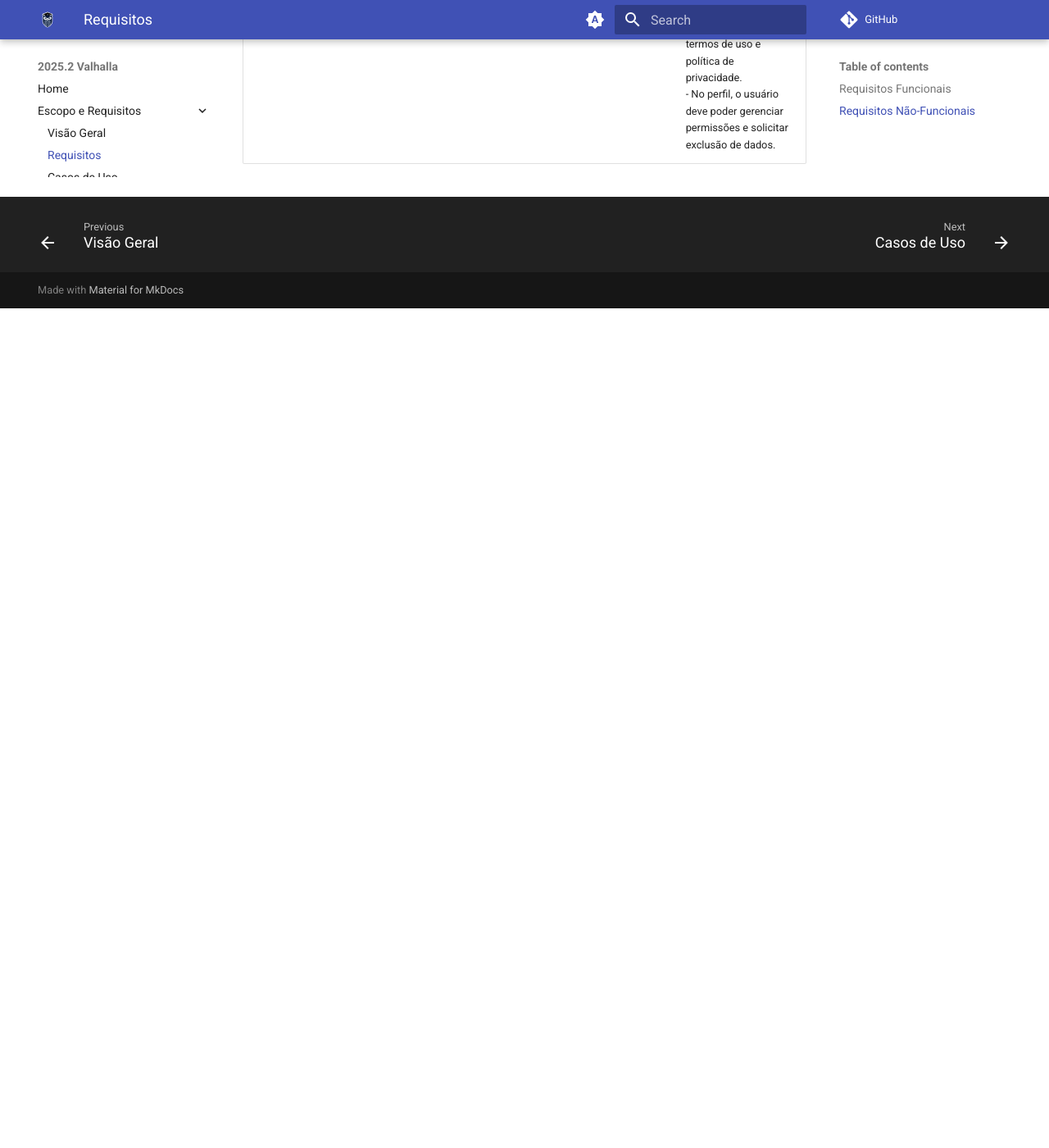
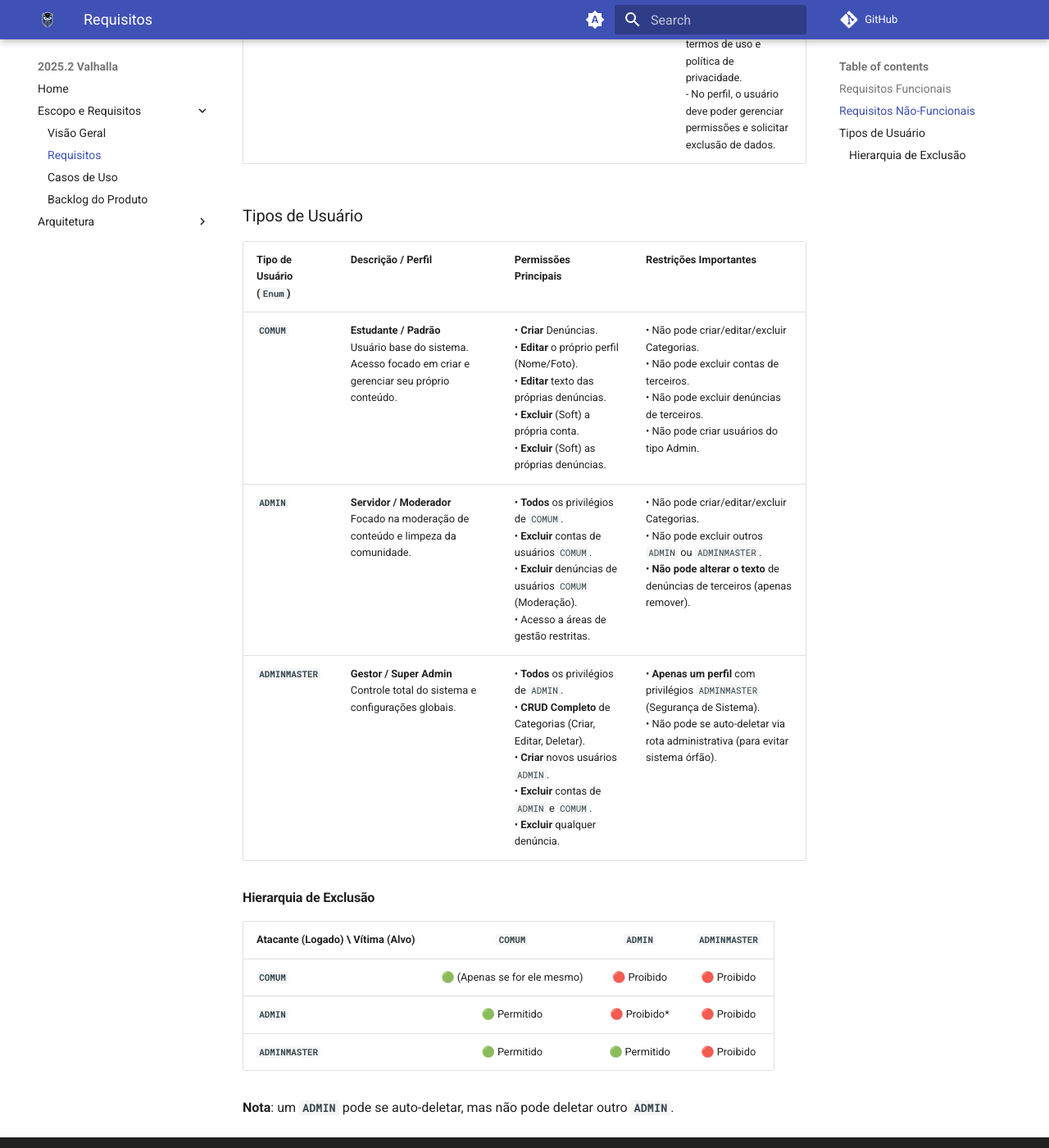
Before and after one commit to fga-eps-mds/2025.2-Valhalla-Docs, an MkDocs documentation site: the page built from docs/escopo-requisitos/Requisitos.md, in a window 1280 px wide and 1400 px high, scrolled down 9650 px. Shown: the whole window at 82% size. Built offline with MkDocs 1.6.1 and Material for MkDocs 9.7.7, drawn with Linux system fonts in a browser that asks for light colours; comment, search, counter and statistics services are not loaded; before the commit the page ends 10026 px from its top, so only the background shows below that.

Commit message:
feat: add tipos de perfis

```diff
--- a/docs/escopo-requisitos/Requisitos.md
+++ b/docs/escopo-requisitos/Requisitos.md
@@ -63,3 +63,20 @@
 | RNF-011 | Notificações de Segurança | COULD | Eu como usuário cadastrado quero ser notificado por email sobre atividades que ameacem a segurança da minha conta, para que eu possa agir rapidamente, como em caso de alteração da minha senha ou um login em um novo dispositivo. | - O sistema envia um e-mail de notificação imediatamente após uma alteração de senha bem-sucedida.<br>- O sistema envia uma notificação quando um login é realizado a partir de um novo dispositivo pela primeira vez.<br>- O e-mail deve conter informações relevantes e um link para a página de suporte ou para redefinir a senha. |
 | **Conformidade Legal** |
 | RNF-012 | LGPD e Consentimento | MUST | Eu como usuário, quero ter controle sobre meus dados, para garantir que a plataforma está em conformidade com a Lei Geral de Proteção de Dados (LGPD). | - O sistema deve apresentar política de privacidade clara e acessível.<br>- No cadastro, o usuário deve consentir ativamente com termos de uso e política de privacidade.<br>- No perfil, o usuário deve poder gerenciar permissões e solicitar exclusão de dados. |
+
+### Tipos de Usuário
+
+| Tipo de Usuário (`Enum`) | Descrição / Perfil | Permissões Principais | Restrições Importantes |
+| :--- | :--- | :--- | :--- |
+| **`COMUM`** | **Estudante / Padrão**<br>Usuário base do sistema. Acesso focado em criar e gerenciar seu próprio conteúdo. | • **Criar** Denúncias.<br>• **Editar** o próprio perfil (Nome/Foto).<br>• **Editar** texto das próprias denúncias.<br>• **Excluir** (Soft) a própria conta.<br>• **Excluir** (Soft) as próprias denúncias. | • Não pode criar/editar/excluir Categorias.<br>• Não pode excluir contas de terceiros.<br>• Não pode excluir denúncias de terceiros.<br>• Não pode criar usuários do tipo Admin. |
+| **`ADMIN`** | **Servidor / Moderador**<br>Focado na moderação de conteúdo e limpeza da comunidade. | • **Todos** os privilégios de `COMUM`.<br>• **Excluir** contas de usuários `COMUM`.<br>• **Excluir** denúncias de usuários `COMUM` (Moderação).<br>• Acesso a áreas de gestão restritas. | • Não pode criar/editar/excluir Categorias.<br>• Não pode excluir outros `ADMIN` ou `ADMINMASTER`.<br>• **Não pode alterar o texto** de denúncias de terceiros (apenas remover). |
+| **`ADMINMASTER`** | **Gestor / Super Admin**<br>Controle total do sistema e configurações globais. | • **Todos** os privilégios de `ADMIN`.<br>• **CRUD Completo** de Categorias (Criar, Editar, Deletar).<br>• **Criar** novos usuários `ADMIN`.<br>• **Excluir** contas de `ADMIN` e `COMUM`.<br>• **Excluir** qualquer denúncia. | • **Apenas um perfil** com privilégios `ADMINMASTER` (Segurança de Sistema).<br>• Não pode se auto-deletar via rota administrativa (para evitar sistema órfão). |
+
+#### Hierarquia de Exclusão
+| Atacante (Logado) \ Vítima (Alvo) | `COMUM` | `ADMIN` | `ADMINMASTER` |
+| :--- | :---: | :---: | :---: |
+| **`COMUM`** | 🟢 (Apenas se for ele mesmo) | 🔴 Proibido | 🔴 Proibido |
+| **`ADMIN`** | 🟢 Permitido | 🔴 Proibido* | 🔴 Proibido |
+| **`ADMINMASTER`** | 🟢 Permitido | 🟢 Permitido | 🔴 Proibido |
+
+**Nota**: um **`ADMIN`** pode se auto-deletar, mas não pode deletar outro **`ADMIN`**.
```
